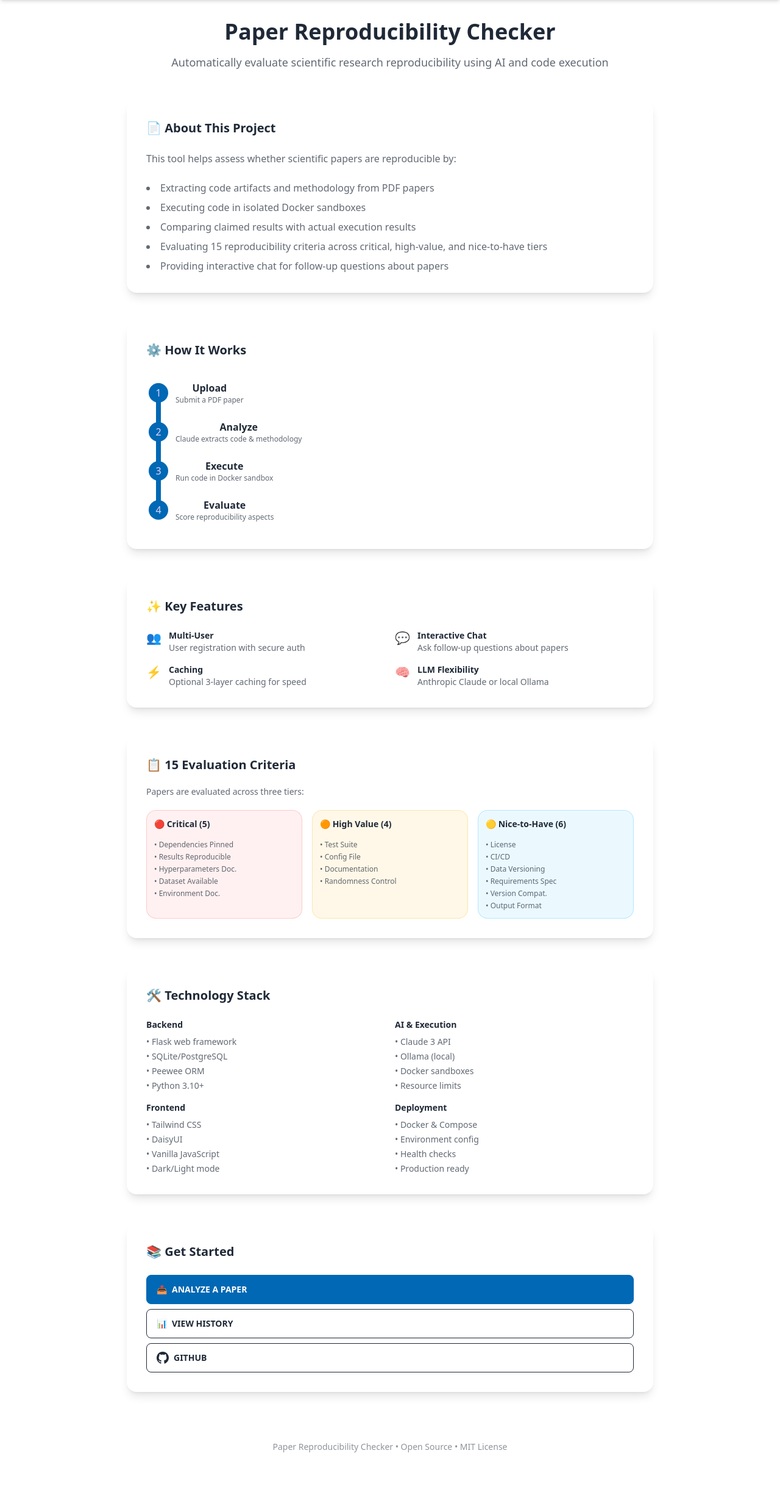
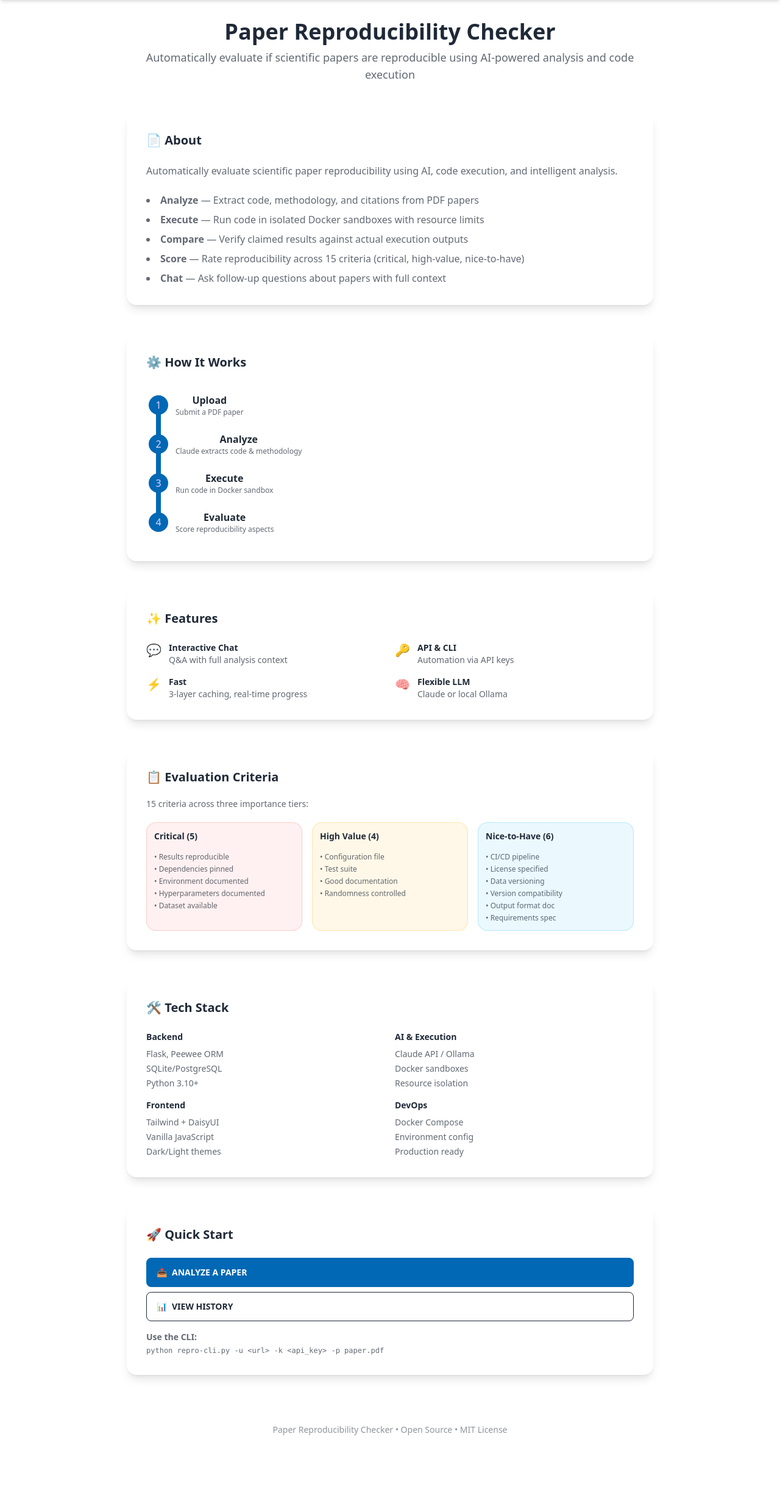
Before and after one commit to kkirchheim/aegis, a Flask app: page /about in a window 1280 px wide. Shown: the part 68-2514 px from the top of the page at 61% size. After the commit the page ends 2421 px from the top, so only its background shows below. Run offline with Flask 3, Linux system fonts and the light colour scheme; some libraries are stand-ins or nearby versions.

Commit message:
📝 Update about page - concise, current features
**Changes:**
- Simplified hero section (clearer value proposition)
- Updated 'About' section with action-oriented bullets (Analyze, Execute, Compare, Score, Chat)
- Renamed 'Key Features' to 'Features' and added API & CLI mention
- Condensed evaluation criteria section (removed abbreviations, cleaner layout)
- Streamlined tech stack section (removed redundancy)
- Updated quick start section with CLI example command
- Added mention of API keys for automation

**Result:**
- Page is more concise and scannable
- Highlights recent features (CLI, API, event log)
- Reflects current capabilities (v0.4.1+ state)
- Removed outdated references
- Better visual hierarchy

```diff
--- a/templates/about.html
+++ b/templates/about.html
@@ -24,9 +24,9 @@
 
         <!-- Hero -->
         <section class="mb-12 text-center">
-            <h1 class="text-4xl font-bold mb-4">Paper Reproducibility Checker</h1>
+            <h1 class="text-4xl font-bold mb-2">Paper Reproducibility Checker</h1>
             <p class="text-lg text-base-content/70">
-                Automatically evaluate scientific research reproducibility using AI and code execution
+                Automatically evaluate if scientific papers are reproducible using AI-powered analysis and code execution
             </p>
         </section>
 
@@ -34,16 +34,16 @@
         <section class="mb-12">
             <div class="card bg-base-100 shadow-lg">
                 <div class="card-body">
-                    <h2 class="card-title">📄 About This Project</h2>
+                    <h2 class="card-title">📄 About</h2>
                     <p class="text-base-content/70 my-4">
-                        This tool helps assess whether scientific papers are reproducible by:
+                        Automatically evaluate scientific paper reproducibility using AI, code execution, and intelligent analysis.
                     </p>
                     <ul class="list-disc list-inside space-y-2 text-base-content/70">
-                        <li>Extracting code artifacts and methodology from PDF papers</li>
-                        <li>Executing code in isolated Docker sandboxes</li>
-                        <li>Comparing claimed results with actual execution results</li>
-                        <li>Evaluating 15 reproducibility criteria across critical, high-value, and nice-to-have tiers</li>
-                        <li>Providing interactive chat for follow-up questions about papers</li>
+                        <li><strong>Analyze</strong> — Extract code, methodology, and citations from PDF papers</li>
+                        <li><strong>Execute</strong> — Run code in isolated Docker sandboxes with resource limits</li>
+                        <li><strong>Compare</strong> — Verify claimed results against actual execution outputs</li>
+                        <li><strong>Score</strong> — Rate reproducibility across 15 criteria (critical, high-value, nice-to-have)</li>
+                        <li><strong>Chat</strong> — Ask follow-up questions about papers with full context</li>
                     </ul>
                 </div>
             </div>
@@ -88,37 +88,37 @@
         <section class="mb-12">
             <div class="card bg-base-100 shadow-lg">
                 <div class="card-body">
-                    <h2 class="card-title">✨ Key Features</h2>
+                    <h2 class="card-title">✨ Features</h2>
                     <div class="grid md:grid-cols-2 gap-4 mt-4 text-sm">
                         <div class="flex gap-3">
-                            <span class="text-xl">👥</span>
+                            <span class="text-xl">💬</span>
                             <div>
-                                <h3 class="font-semibold">Multi-User</h3>
-                                <p class="text-base-content/70">User registration with secure auth</p>
+                                <h3 class="font-semibold">Interactive Chat</h3>
+                                <p class="text-base-content/70">Q&A with full analysis context</p>
                             </div>
                         </div>
 
                         <div class="flex gap-3">
-                            <span class="text-xl">💬</span>
+                            <span class="text-xl">🔑</span>
                             <div>
-                                <h3 class="font-semibold">Interactive Chat</h3>
-                                <p class="text-base-content/70">Ask follow-up questions about papers</p>
+                                <h3 class="font-semibold">API & CLI</h3>
+                                <p class="text-base-content/70">Automation via API keys</p>
                             </div>
                         </div>
 
                         <div class="flex gap-3">
                             <span class="text-xl">⚡</span>
                             <div>
-                                <h3 class="font-semibold">Caching</h3>
-                                <p class="text-base-content/70">Optional 3-layer caching for speed</p>
+                                <h3 class="font-semibold">Fast</h3>
+                                <p class="text-base-content/70">3-layer caching, real-time progress</p>
                             </div>
                         </div>
 
                         <div class="flex gap-3">
                             <span class="text-xl">🧠</span>
                             <div>
-                                <h3 class="font-semibold">LLM Flexibility</h3>
-                                <p class="text-base-content/70">Anthropic Claude or local Ollama</p>
+                                <h3 class="font-semibold">Flexible LLM</h3>
+                                <p class="text-base-content/70">Claude or local Ollama</p>
                             </div>
                         </div>
                     </div>
@@ -126,49 +126,49 @@
             </div>
         </section>
 
-        <!-- 15 Reproducibility Aspects -->
+        <!-- Evaluation Criteria -->
         <section class="mb-12">
             <div class="card bg-base-100 shadow-lg">
                 <div class="card-body">
-                    <h2 class="card-title">📋 15 Evaluation Criteria</h2>
-                    <p class="text-sm text-base-content/70 my-3">Papers are evaluated across three tiers:</p>
+                    <h2 class="card-title">📋 Evaluation Criteria</h2>
+                    <p class="text-sm text-base-content/70 my-3">15 criteria across three importance tiers:</p>
 
                     <div class="grid md:grid-cols-3 gap-4 text-sm">
                         <div class="card bg-error/10 border border-error/30">
                             <div class="card-body p-3">
-                                <h3 class="font-semibold">🔴 Critical (5)</h3>
+                                <h3 class="font-semibold text-sm">Critical (5)</h3>
                                 <ul class="text-xs space-y-1 mt-2 text-base-content/70">
-                                    <li>• Dependencies Pinned</li>
-                                    <li>• Results Reproducible</li>
-                                    <li>• Hyperparameters Doc.</li>
-                                    <li>• Dataset Available</li>
-                                    <li>• Environment Doc.</li>
+                                    <li>• Results reproducible</li>
+                                    <li>• Dependencies pinned</li>
+                                    <li>• Environment documented</li>
+                                    <li>• Hyperparameters documented</li>
+                                    <li>• Dataset available</li>
                                 </ul>
                             </div>
                         </div>
 
                         <div class="card bg-warning/10 border border-warning/30">
                             <div class="card-body p-3">
-                                <h3 class="font-semibold">🟠 High Value (4)</h3>
+                                <h3 class="font-semibold text-sm">High Value (4)</h3>
                                 <ul class="text-xs space-y-1 mt-2 text-base-content/70">
-                                    <li>• Test Suite</li>
-                                    <li>• Config File</li>
-                                    <li>• Documentation</li>
-                                    <li>• Randomness Control</li>
+                                    <li>• Configuration file</li>
+                                    <li>• Test suite</li>
+                                    <li>• Good documentation</li>
+                                    <li>• Randomness controlled</li>
                                 </ul>
                             </div>
                         </div>
 
                         <div class="card bg-info/10 border border-info/30">
                             <div class="card-body p-3">
-                                <h3 class="font-semibold">🟡 Nice-to-Have (6)</h3>
+                                <h3 class="font-semibold text-sm">Nice-to-Have (6)</h3>
                                 <ul class="text-xs space-y-1 mt-2 text-base-content/70">
-                                    <li>• License</li>
-                                    <li>• CI/CD</li>
-                                    <li>• Data Versioning</li>
-                                    <li>• Requirements Spec</li>
-                                    <li>• Version Compat.</li>
-                                    <li>• Output Format</li>
+                                    <li>• CI/CD pipeline</li>
+                                    <li>• License specified</li>
+                                    <li>• Data versioning</li>
+                                    <li>• Version compatibility</li>
+                                    <li>• Output format doc</li>
+                                    <li>• Requirements spec</li>
                                 </ul>
                             </div>
                         </div>
@@ -181,42 +181,38 @@
         <section class="mb-12">
             <div class="card bg-base-100 shadow-lg">
                 <div class="card-body">
-                    <h2 class="card-title">🛠️ Technology Stack</h2>
+                    <h2 class="card-title">🛠️ Tech Stack</h2>
                     <div class="grid md:grid-cols-2 gap-4 mt-4 text-sm">
                         <div>
                             <h3 class="font-semibold mb-2">Backend</h3>
                             <ul class="text-base-content/70 space-y-1">
-                                <li>• Flask web framework</li>
-                                <li>• SQLite/PostgreSQL</li>
-                                <li>• Peewee ORM</li>
-                                <li>• Python 3.10+</li>
+                                <li>Flask, Peewee ORM</li>
+                                <li>SQLite/PostgreSQL</li>
+                                <li>Python 3.10+</li>
                             </ul>
                         </div>
                         <div>
                             <h3 class="font-semibold mb-2">AI & Execution</h3>
                             <ul class="text-base-content/70 space-y-1">
-                                <li>• Claude 3 API</li>
-                                <li>• Ollama (local)</li>
-                                <li>• Docker sandboxes</li>
-                                <li>• Resource limits</li>
+                                <li>Claude API / Ollama</li>
+                                <li>Docker sandboxes</li>
+                                <li>Resource isolation</li>
                             </ul>
                         </div>
                         <div>
                             <h3 class="font-semibold mb-2">Frontend</h3>
                             <ul class="text-base-content/70 space-y-1">
-                                <li>• Tailwind CSS</li>
-                                <li>• DaisyUI</li>
-                                <li>• Vanilla JavaScript</li>
-                                <li>• Dark/Light mode</li>
+                                <li>Tailwind + DaisyUI</li>
+                                <li>Vanilla JavaScript</li>
+                                <li>Dark/Light themes</li>
                             </ul>
                         </div>
                         <div>
-                            <h3 class="font-semibold mb-2">Deployment</h3>
+                            <h3 class="font-semibold mb-2">DevOps</h3>
                             <ul class="text-base-content/70 space-y-1">
-                                <li>• Docker & Compose</li>
-                                <li>• Environment config</li>
-                                <li>• Health checks</li>
-                                <li>• Production ready</li>
+                                <li>Docker Compose</li>
+                                <li>Environment config</li>
+                                <li>Production ready</li>
                             </ul>
                         </div>
                     </div>
@@ -228,7 +224,7 @@
         <section class="mb-12">
             <div class="card bg-base-100 shadow-lg">
                 <div class="card-body">
-                    <h2 class="card-title mb-4">📚 Get Started</h2>
+                    <h2 class="card-title mb-4">🚀 Quick Start</h2>
                     <div class="space-y-2">
                         <a href="/" class="btn btn-primary gap-2 w-full justify-start">
                             <span>📤</span>
@@ -238,12 +234,10 @@
                             <span>📊</span>
                             <span>View History</span>
                         </a>
-                        <a href="https://github.com/kkirchheim/paper-reproducibility" target="_blank" class="btn btn-outline gap-2 w-full justify-start">
-                            <svg xmlns="http://www.w3.org/2000/svg" viewBox="0 0 24 24" fill="currentColor" class="w-5 h-5">
-                                <path d="M12 0c-6.626 0-12 5.373-12 12 0 5.302 3.438 9.8 8.207 11.387.599.111.793-.261.793-.577v-2.234c-3.338.726-4.033-1.416-4.033-1.416-.546-1.387-1.333-1.756-1.333-1.756-1.089-.745.083-.729.083-.729 1.205.084 1.839 1.237 1.839 1.237 1.07 1.834 2.807 1.304 3.492.997.107-.775.418-1.305.762-1.604-2.665-.305-5.467-1.334-5.467-5.931 0-1.311.469-2.381 1.236-3.221-.124-.303-.535-1.524.117-3.176 0 0 1.008-.322 3.301 1.23.957-.266 1.983-.399 3.003-.404 1.02.005 2.047.138 3.006.404 2.291-1.552 3.297-1.23 3.297-1.23.653 1.653.242 2.874.118 3.176.77.84 1.235 1.911 1.235 3.221 0 4.609-2.807 5.624-5.479 5.921.43.372.823 1.102.823 2.222v 3.293c0 .319.192.694.801.576 4.765-1.589 8.199-6.086 8.199-11.386 0-6.627-5.373-12-12-12z"></path>
-                            </svg>
-                            <span>GitHub</span>
-                        </a>
+                        <div class="pt-2 text-sm text-base-content/70">
+                            <p class="font-semibold mb-1">Use the CLI:</p>
+                            <p class="font-mono text-xs">python repro-cli.py -u &lt;url&gt; -k &lt;api_key&gt; -p paper.pdf</p>
+                        </div>
                     </div>
                 </div>
             </div>
```
